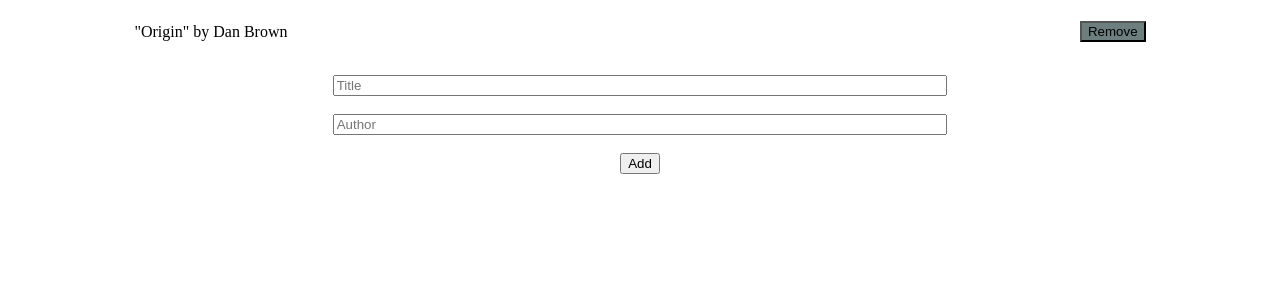
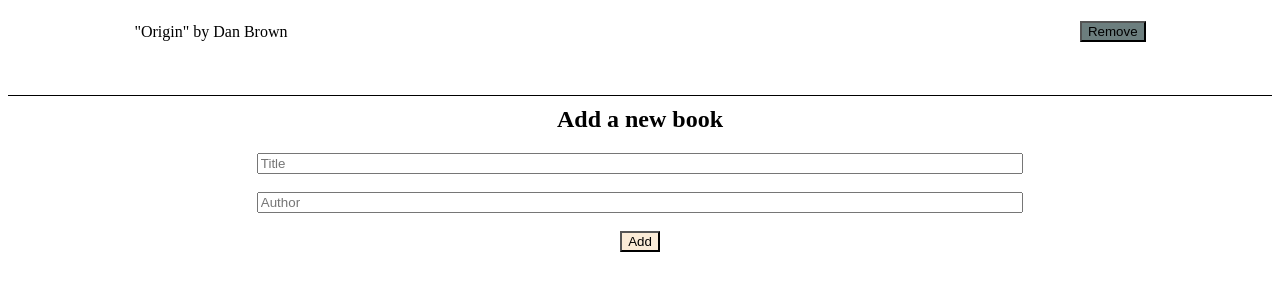
Before and after one commit to devtochit/wireframe, a plain HTML site: page index.html in a window 1280 px wide. Shown: the part 133-424 px from the top of the page. Drawn offline with Linux system fonts and the light colour scheme.

Commit message:
added styling  to the page

```diff
--- a/CSS/index.css
+++ b/CSS/index.css
@@ -36,14 +36,20 @@
 .outputcard:nth-of-type(odd) {
   background-color: rgb(206, 225, 225);
 }
+form h2{
+    border-top: 1px solid black;
+    padding-top: 10px;
+}
+form {
 
-form {
-  width: 80%;
-  margin: auto;
+
 }
 
 form input {
   width: 60%;
+}
+form button{
+    background-color: antiquewhite;
 }
 
 p[class^="book-title_"],
--- a/index.html
+++ b/index.html
@@ -13,7 +13,10 @@
     <h1 class="header">Awesome Books</h1>
 
     <br>
+
     <form>
+
+        <h2> Add a new book</h2>
         <input type="text" placeholder="Title" id="title" required>
         <br><br>
         <input type="text" placeholder="Author" id="name" required>
```
